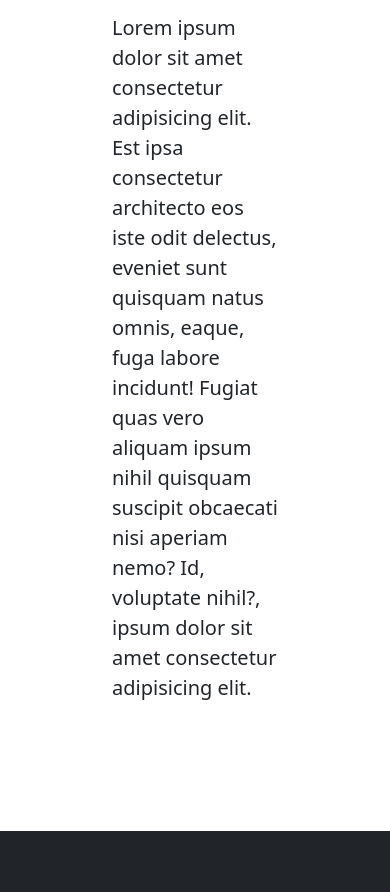
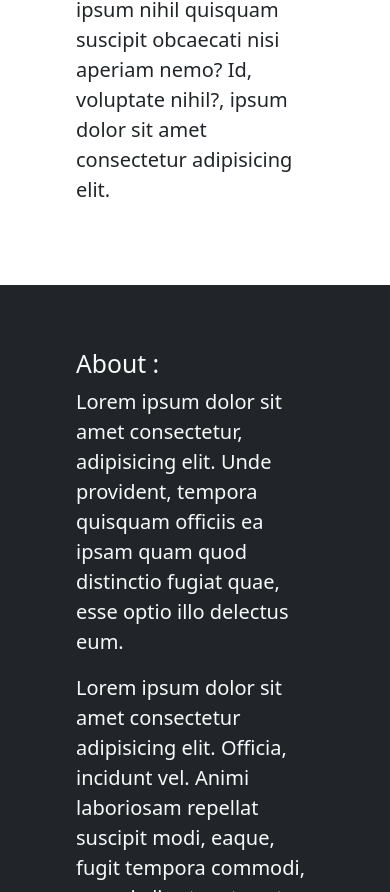
Before and after one commit to TailMan/devbhoomitransport, a plain HTML site: page index.html in a window 390 px wide. Shown: the part 1729-2621 px from the top of the page. Drawn offline with nearby package versions, Linux system fonts and the light colour scheme.

Commit message:
Update index.html

```diff
--- a/index.html
+++ b/index.html
@@ -62,7 +62,7 @@
                 <div class="col-md">
                     <img src="images/contact.png" class="img-fluid" alt="">
                 </div>
-                <div class="col-md p-5 text-dark">
+                <div class="col-md p-md-5 text-dark">
                     <h2>Why <span class="text-danger">Choose Us!</span> </h2>
                     <p class="lead">
                         <b>
@@ -82,7 +82,7 @@
     <section id="about" class="p-5 bg-dark text-light">
         <div class="container">
             <div class="row align-items-center justify-content-between p-3">
-                <div class="col-md p-5">
+                <div class="col-md p-md-5">
                     <h2>About :</h2>
                     <p class="lead">
                         Lorem ipsum dolor sit amet consectetur, adipisicing elit. Unde provident, tempora quisquam officiis ea ipsam quam quod distinctio fugiat quae, esse optio illo delectus eum.
@@ -160,11 +160,11 @@
         <div class="container">
             <div class="row g-4">
                 <div class="col-md">
-                    <h2 class="text-center mb-4">
-                        Contact Info
-                        <hr>
-                    </h2>
                     <div class="list-group list-group-flush lead  ">
+                        <h2 class="text-center mb-4">
+                            Contact Info
+                            <hr>
+                        </h2>
                         <li class="list-group-item bg-dark text-light">
                             <span class="fw-bold">Main Location : </span> Bareilly
                         </li>
```
